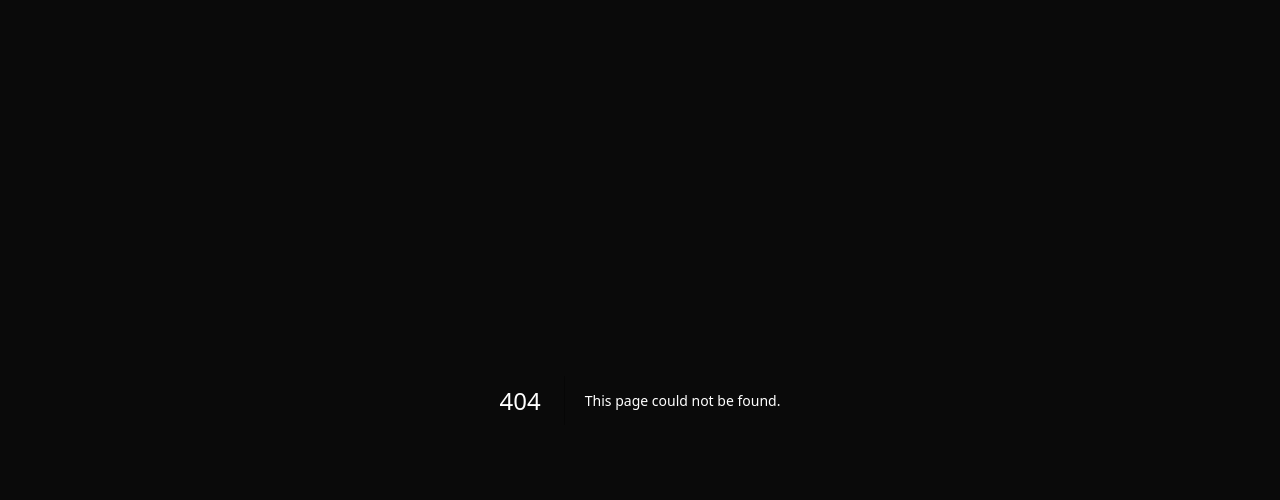
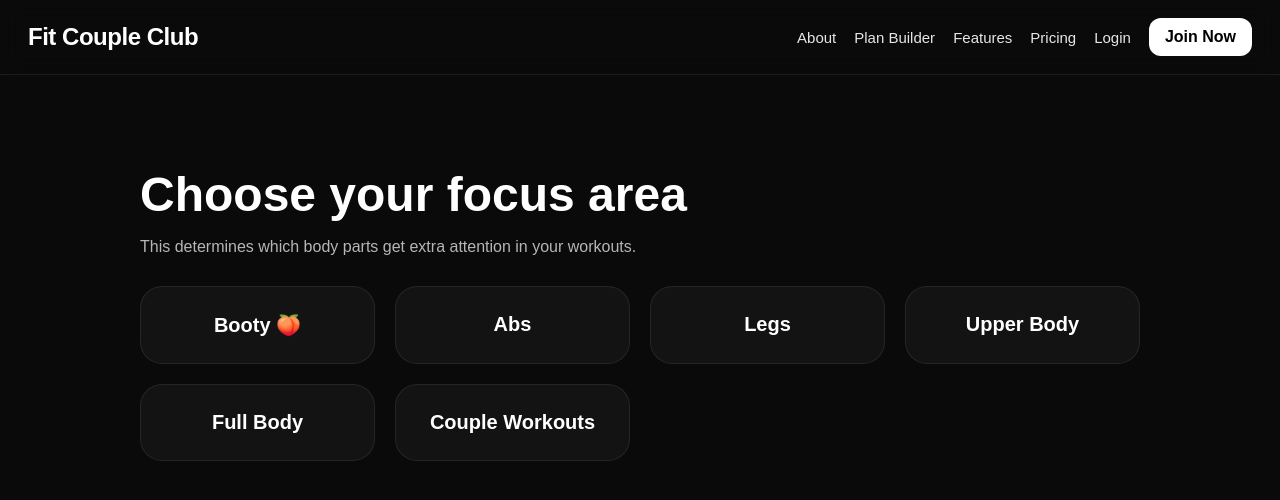
Before and after one commit to nielsvdz-ops/fit-couple-club, a Next.js app: page /focus in a window 1280 px wide. Before the commit this address had no page. Shown: the top 500 px of the page. Built offline with nearby package versions, Linux system fonts and the light colour scheme.

Commit message:
Create page.js

```diff
--- /dev/null
+++ b/app/focus/page.js
@@ -0,0 +1,44 @@
+import Navbar from "../../components/Navbar";
+
+export default function FocusPage() {
+  return (
+    <main style={{ minHeight: "100vh", background: "#0a0a0a", color: "white" }}>
+      <Navbar />
+
+      <div style={{ maxWidth: "1000px", margin: "0 auto", padding: "60px 24px" }}>
+        <h1 style={{ fontSize: "48px", marginBottom: "10px" }}>
+          Choose your focus area
+        </h1>
+
+        <p style={{ color: "rgba(255,255,255,0.7)", marginBottom: "30px" }}>
+          This determines which body parts get extra attention in your workouts.
+        </p>
+
+        <div style={{ display: "grid", gridTemplateColumns: "repeat(auto-fit,minmax(220px,1fr))", gap: "20px" }}>
+          {[
+            "Booty 🍑",
+            "Abs",
+            "Legs",
+            "Upper Body",
+            "Full Body",
+            "Couple Workouts"
+          ].map((focus) => (
+            <div key={focus} style={cardStyle}>
+              {focus}
+            </div>
+          ))}
+        </div>
+      </div>
+    </main>
+  );
+}
+
+const cardStyle = {
+  background: "rgba(255,255,255,0.04)",
+  border: "1px solid rgba(255,255,255,0.08)",
+  borderRadius: "22px",
+  padding: "26px",
+  fontSize: "20px",
+  fontWeight: "700",
+  textAlign: "center",
+};
```
